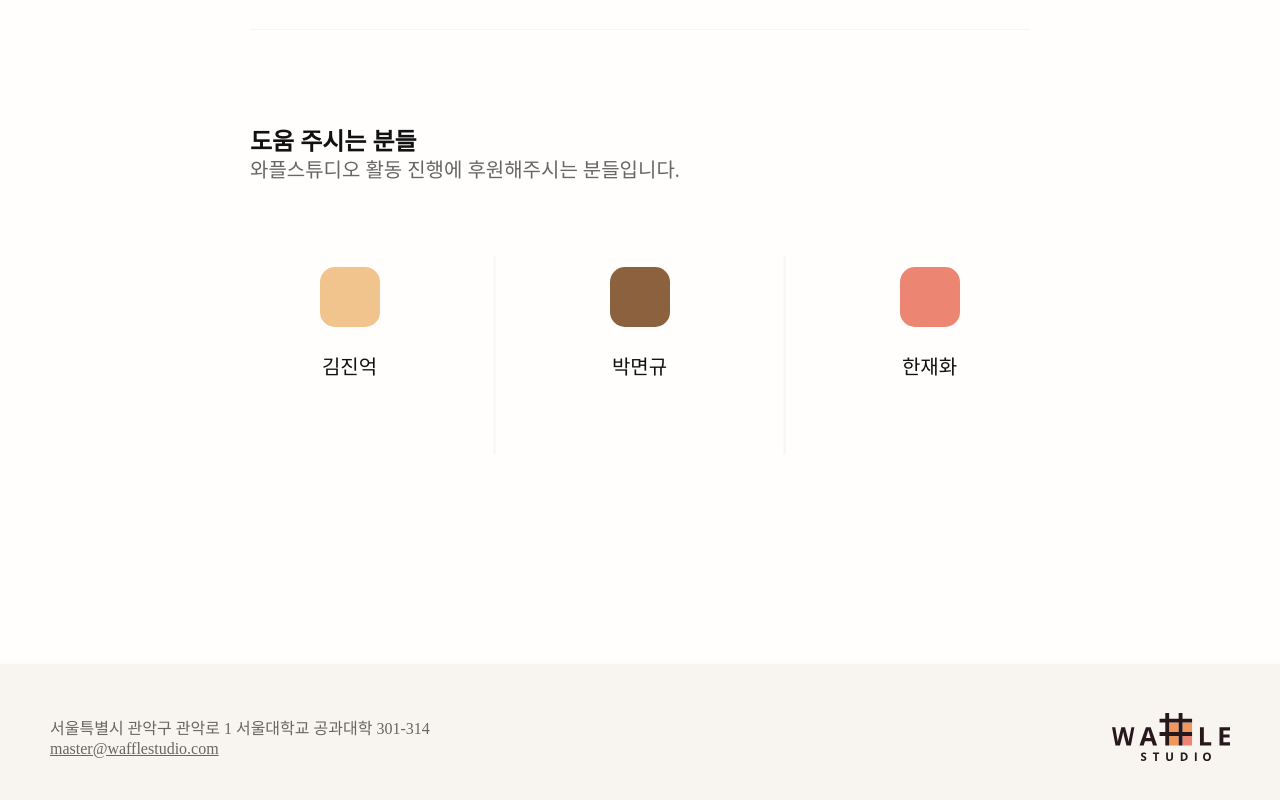
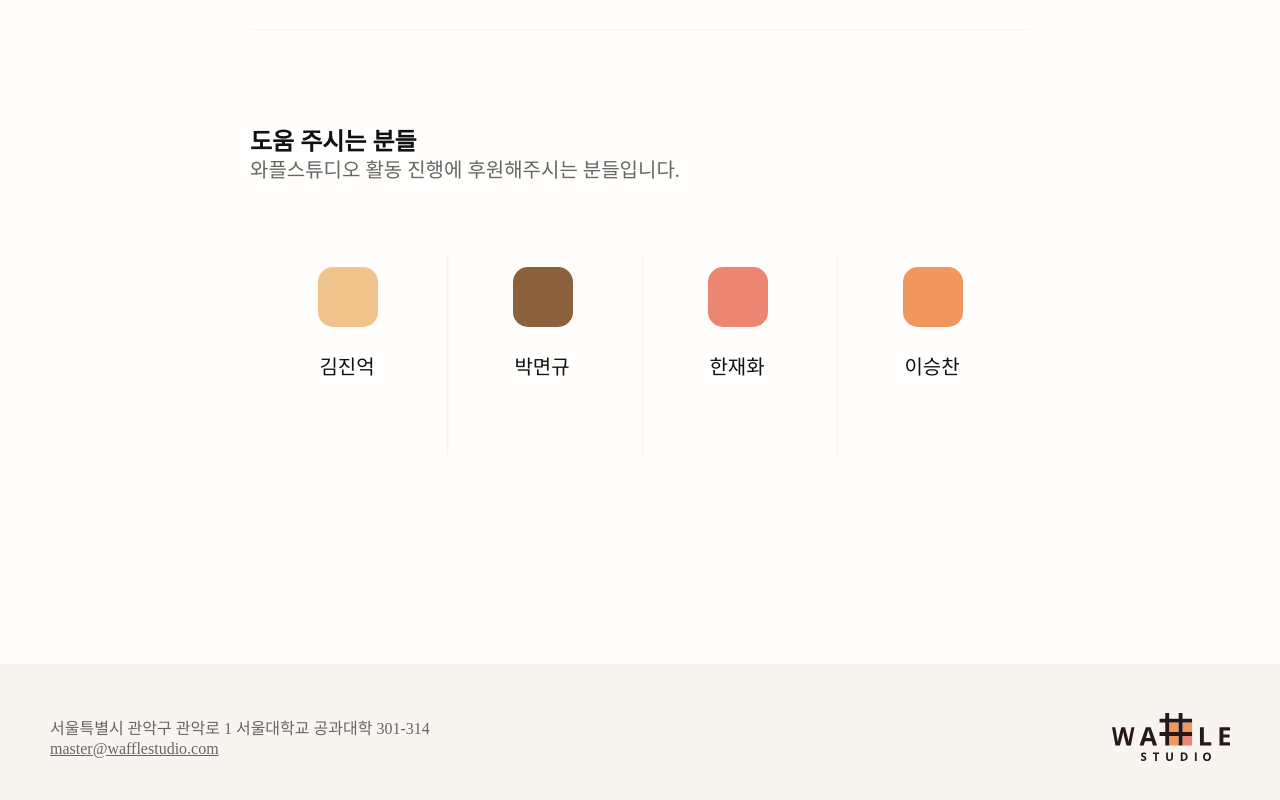
Before and after one commit to wafflestudio/wafflestudio.com, a Next.js app: page / in a window 1280 px wide. Shown: the part 3396-4196 px from the top of the page. Built offline with nearby package versions, Linux system fonts and the light colour scheme; a web font is replaced by a local one.

Commit message:
후원자 목록에 이승찬님 추가

```diff
--- a/components/Home/Sponsors/Sponsor.tsx
+++ b/components/Home/Sponsors/Sponsor.tsx
@@ -11,7 +11,7 @@ const SponsorCard = styled.div`
     content: '';
     position: absolute;
     width: 197px;
-    left: 145px;
+    left: 98px;
     top: 87px;
     border: 1px solid #f8f5f1;
     transform: rotate(90deg);
--- a/components/Home/Sponsors/index.tsx
+++ b/components/Home/Sponsors/index.tsx
@@ -34,6 +34,7 @@ const Sponsors = () => {
         <Sponsor name="김진억" color={Colors.waffleLight} />
         <Sponsor name="박면규" color={Colors.waffleDark} />
         <Sponsor name="한재화" color={Colors.wafflePrimary} />
+        <Sponsor name="이승찬" color={Colors.waffleSecondary} />
       </SponsorsWrapper>
     </Wrapper>
   )
```
